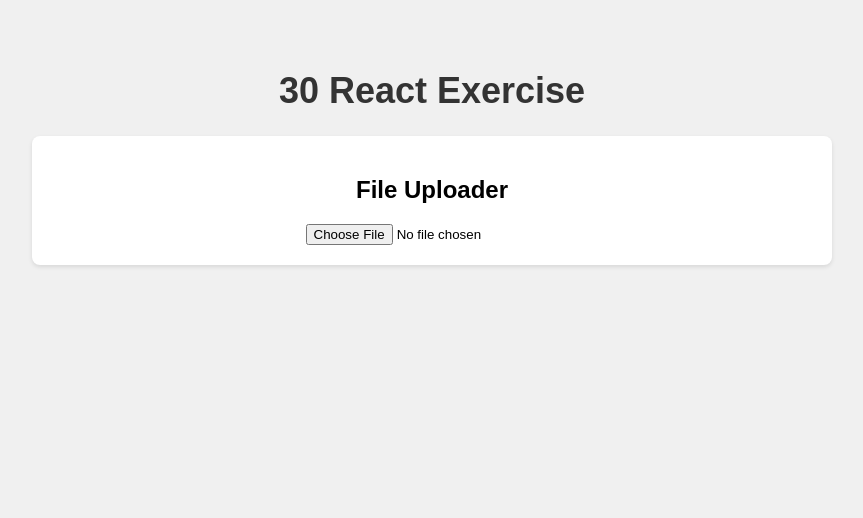
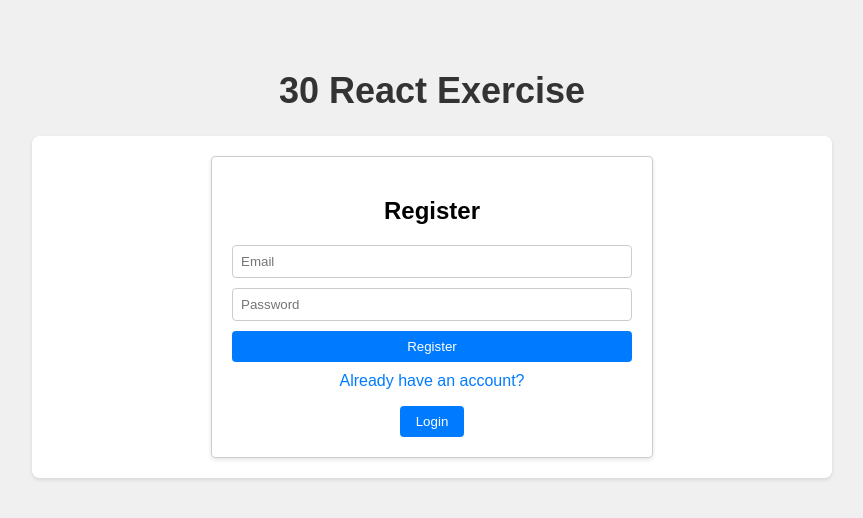
Before and after one commit to arsh10x/React30, a React (Create React App) app: page / in a window 1280 px wide. Shown: the top 518 px of the page, without its empty margins (208-1071 px from the left). Built offline with nearby package versions, Linux system fonts and the light colour scheme.

Commit message:
added Authentication

```diff
--- a/src/App.js
+++ b/src/App.js
@@ -1,6 +1,7 @@
 import "./App.css";
+import Authentication from "./components/Authentication";
 // import Quote from "./components/Quotes/Quote";
-import FileUploader from "./FileUploader";
+// import FileUploader from "./components/FileUploader";
 // import BackgroundChange from "./components/BackgroundChange";
 // import Routing from "./components/Routing/Routing";
 // import ToDoList from "./components/ToDoList";
@@ -27,7 +28,8 @@ function App() {
         {/* <BackgroundChange /> */}
         {/* <Routing /> */}
         {/* <Quote /> */}
-        <FileUploader />
+        {/* <FileUploader /> */}
+        <Authentication/>
       </div>
     </div>
   );
--- /dev/null
+++ b/src/components/Authentication.js
@@ -0,0 +1,153 @@
+//** Authentication with Login and Register Functionality
+
+import React, { useState } from "react";
+
+const Authentication = () => {
+  const [state, setState] = useState({
+    email: "",
+    password: "",
+    isRegister: false,
+    isLoggedIn: false,
+    users: JSON.parse(localStorage.getItem("users")) || [],
+  });
+
+  const handleAuth = (e) => {
+    e.preventDefault();
+    const { email, password, isRegister, users } = state;
+
+    if (isRegister) {
+      // Login
+      const user = users.find(
+        (user) => user.email === email && user.password === password
+      );
+      if (user) {
+        setState((prevState) => ({ ...prevState, isLoggedIn: true }));
+        localStorage.setItem("user", JSON.stringify(user));
+      } else {
+        alert("Invalid Credentials");
+      }
+    } else {
+      // Register
+      const newUser = { email, password };
+      const updatedUsers = [...users, newUser];
+      setState((prevState) => ({
+        ...prevState,
+        users: updatedUsers,
+        isLoggedIn: true,
+      }));
+      localStorage.setItem("users", JSON.stringify(updatedUsers));
+    }
+  };
+
+  const handleLogout = () => {
+    setState((prevState) => ({
+      ...prevState,
+      isLoggedIn: false,
+      email: "",
+      password: "",
+    }));
+    localStorage.removeItem("user");
+  };
+  const containerStyle = {
+    maxWidth: "400px",
+    margin: "0 auto",
+    padding: "20px",
+    border: "1px solid #ccc",
+    borderRadius: "4px",
+    boxShadow: "0 2px 4px rgba(0, 0, 0, 0.1)",
+  };
+
+  const formStyle = {
+    display: "flex",
+    flexDirection: "column",
+  };
+
+  const inputStyle = {
+    marginBottom: "10px",
+    padding: "8px",
+    border: "1px solid #ccc",
+    borderRadius: "4px",
+  };
+
+  const buttonStyle = {
+    padding: "8px 16px",
+    backgroundColor: "#007bff",
+    color: "#fff",
+    border: "none",
+    borderRadius: "4px",
+    cursor: "pointer",
+  };
+
+  const paragraphStyle = {
+    marginTop: "10px",
+    textAlign: "center",
+  };
+
+  const spanStyle = {
+    color: "#007bff",
+    cursor: "pointer",
+  };
+  return (
+    <div style={containerStyle}>
+      {state.isLoggedIn ? (
+        <div>
+          <h2>Welcome, {state.email}</h2>
+          <button onClick={handleLogout}>Logout</button>
+        </div>
+      ) : (
+        <div>
+          <h2>{state.isRegister ? "Login" : "Register"}</h2>
+          <form style={formStyle}>
+            <input
+              type="email"
+              placeholder="Email"
+              value={state.email}
+              style={inputStyle}
+              onChange={(e) =>
+                setState((prevState) => ({
+                  ...prevState,
+                  email: e.target.value,
+                }))
+              }
+            />
+            <input
+              type="password"
+              placeholder="Password"
+              value={state.password}
+              style={inputStyle}
+              onChange={(e) =>
+                setState((prevState) => ({
+                  ...prevState,
+                  password: e.target.value,
+                }))
+              }
+            />
+            <button onClick={handleAuth} style={buttonStyle}>
+              {state.isRegister ? <span>Login</span> : <span>Register</span>}
+            </button>
+          </form>
+          <p style={paragraphStyle}>
+            {state.isRegister ? (
+              <span style={spanStyle}>Don't have an account? </span>
+            ) : (
+              <span style={spanStyle}>Already have an account?</span>
+            )}
+          </p>
+          <button
+            style={buttonStyle}
+            onClick={() =>
+              setState((prevState) => ({
+                ...prevState,
+                isRegister: !prevState.isRegister,
+              }))
+            }
+          >
+            {state.isRegister ? <span>Register</span> : <span>Login</span>}
+          </button>
+        </div>
+      )}
+    </div>
+  );
+};
+
+export default Authentication;
```
Also changed, not shown: src/components/Weather/Weather.js (added, +9 -0 lines), src/components/FileUploader.js (renamed from src/FileUploader.js).
